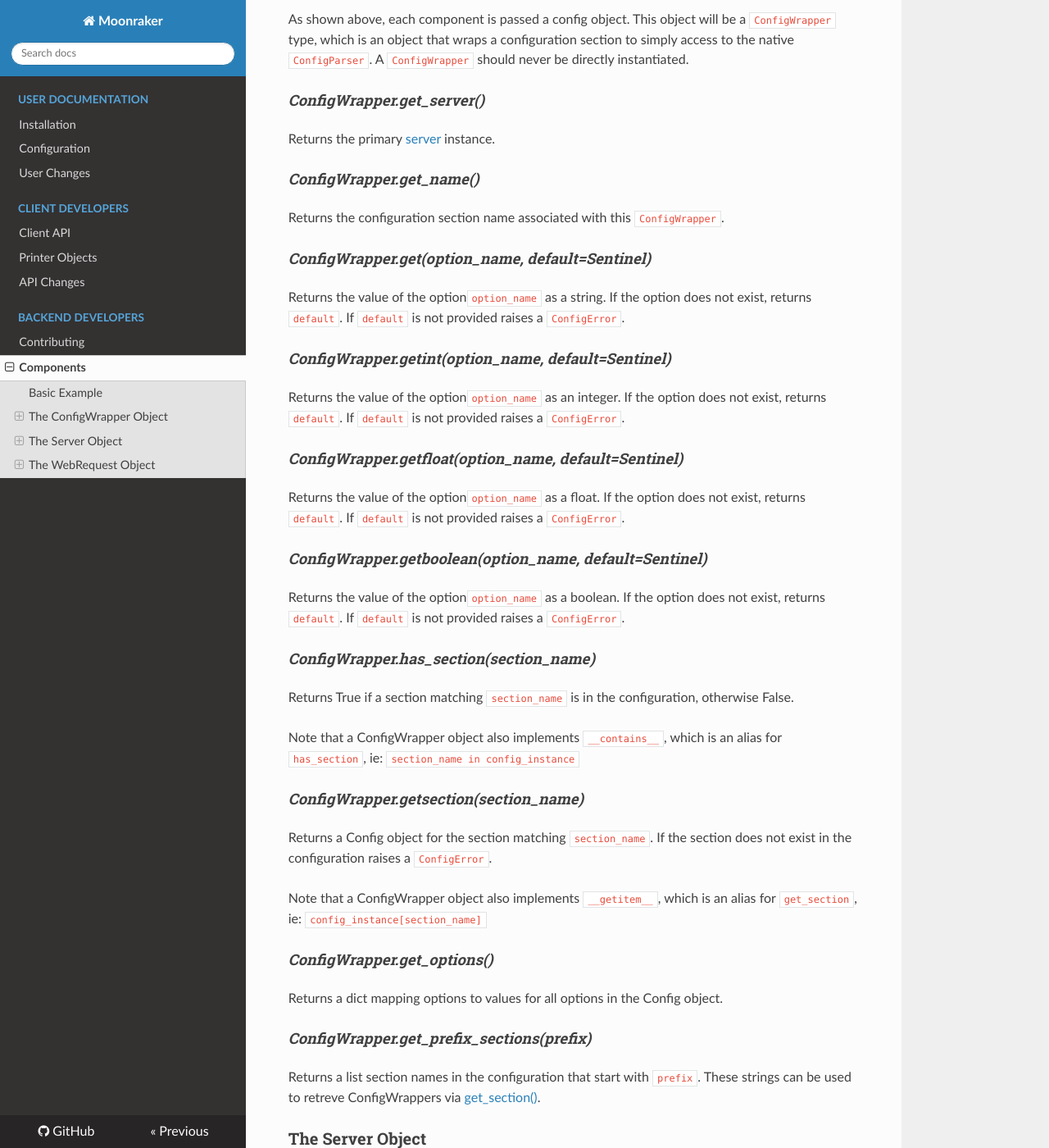
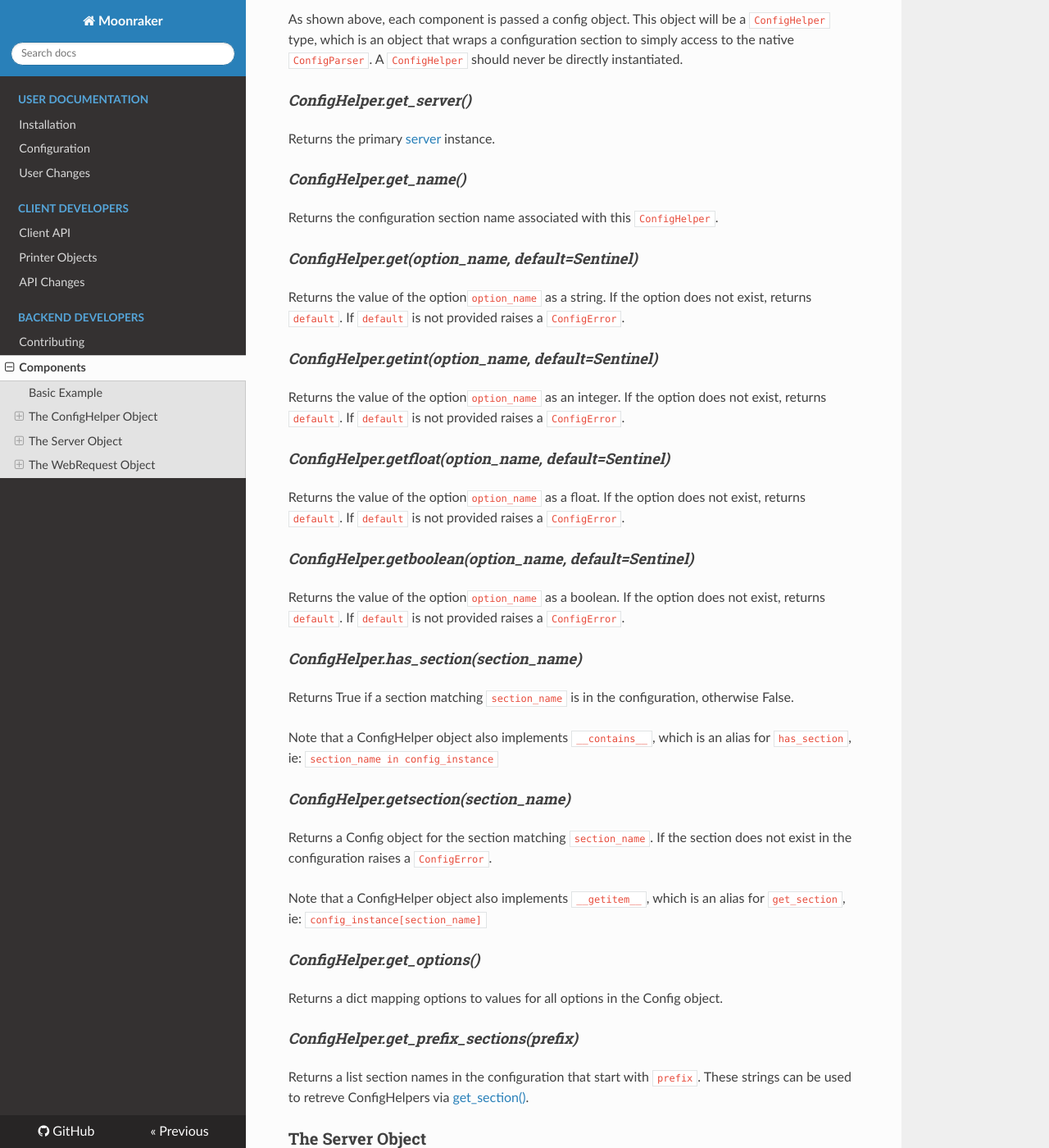
Before and after one commit to Marirossibn/moonraker, an MkDocs documentation site: the page built from docs/components.md, in a window 1280 px wide and 1400 px high, scrolled down 1223 px. Shown: the whole window at 82% size. Built offline with MkDocs 1.6.1, drawn with Linux system fonts in a browser that asks for light colours; nearby versions of some CDN libraries; some of the changed text lies outside the part shown.

Commit message:
docs: fix incorrect reference to ConfigWrapper in components.md
The correct object name is ConfigHelper.

Signed-off-by:  Eric Callahan <arksine.code@gmail.com>

```diff
--- a/docs/components.md
+++ b/docs/components.md
@@ -63,71 +63,71 @@ to Moonraker.   Be aware that there is no "Reactor" object in Moonraker,
 it uses `asyncio` for coroutines.  Like Klippy, you should not write
 code that blocks the main thread.
 
-### The ConfigWrapper Object
+### The ConfigHelper Object
 
 As shown above, each component is passed a config object.  This object
-will be a `ConfigWrapper` type, which is an object that wraps a
+will be a `ConfigHelper` type, which is an object that wraps a
 configuration section to simply access to the native `ConfigParser`.
-A `ConfigWrapper` should never be directly instantiated.
+A `ConfigHelper` should never be directly instantiated.
 
-#### *ConfigWrapper.get_server()*
+#### *ConfigHelper.get_server()*
 
 Returns the primary [server](#the-server-object) instance.
 
-#### *ConfigWrapper.get_name()*
+#### *ConfigHelper.get_name()*
 
-Returns the configuration section name associated with this `ConfigWrapper`.
+Returns the configuration section name associated with this `ConfigHelper`.
 
-#### *ConfigWrapper.get(option_name, default=Sentinel)*
+#### *ConfigHelper.get(option_name, default=Sentinel)*
 
 Returns the value of the option`option_name` as a string.  If
 the option does not exist, returns `default`.  If `default` is
 not provided raises a `ConfigError`.
 
-#### *ConfigWrapper.getint(option_name, default=Sentinel)*
+#### *ConfigHelper.getint(option_name, default=Sentinel)*
 
 Returns the value of the option`option_name` as an integer.  If
 the option does not exist, returns `default`.  If `default` is
 not provided raises a `ConfigError`.
 
-#### *ConfigWrapper.getfloat(option_name, default=Sentinel)*
+#### *ConfigHelper.getfloat(option_name, default=Sentinel)*
 
 Returns the value of the option`option_name` as a float.  If
 the option does not exist, returns `default`.  If `default` is
 not provided raises a `ConfigError`.
 
-#### *ConfigWrapper.getboolean(option_name, default=Sentinel)*
+#### *ConfigHelper.getboolean(option_name, default=Sentinel)*
 
 Returns the value of the option`option_name` as a boolean.  If
 the option does not exist, returns `default`.  If `default` is
 not provided raises a `ConfigError`.
 
-#### *ConfigWrapper.has_section(section_name)*
+#### *ConfigHelper.has_section(section_name)*
 
 Returns True if a section matching `section_name` is in the configuration,
 otherwise False.
 
-Note that a ConfigWrapper object also implements `__contains__`,
+Note that a ConfigHelper object also implements `__contains__`,
 which is an alias for `has_section`, ie: `section_name in config_instance`
 
-#### *ConfigWrapper.getsection(section_name)*
+#### *ConfigHelper.getsection(section_name)*
 
 Returns a Config object for the section matching `section_name`.  If the
 section does not exist in the configuration raises a `ConfigError`.
 
-Note that a ConfigWrapper object also implements `__getitem__`,
+Note that a ConfigHelper object also implements `__getitem__`,
 which is an alias for `get_section`, ie: `config_instance[section_name]`
 
-#### *ConfigWrapper.get_options()*
+#### *ConfigHelper.get_options()*
 
 Returns a dict mapping options to values for all options in the Config
 object.
 
-#### *ConfigWrapper.get_prefix_sections(prefix)*
+#### *ConfigHelper.get_prefix_sections(prefix)*
 
 Returns a list section names in the configuration that start with `prefix`.
-These strings can be used to retreve ConfigWrappers via
-[get_section()](#configwrappergetsectionsection_name).
+These strings can be used to retreve ConfigHelpers via
+[get_section()](#confighelpergetsectionsection_name).
 
 ### The Server Object
 
```
